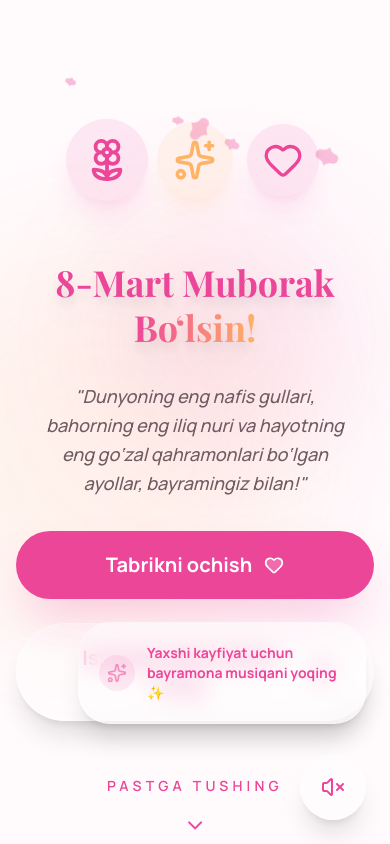
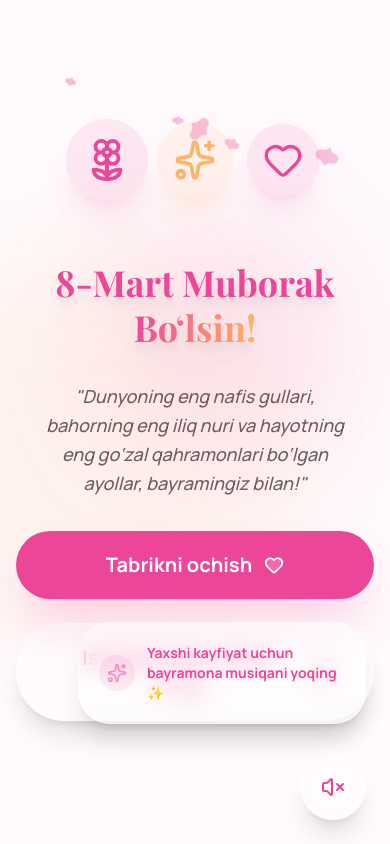
Before and after one commit to rustamjon26/womens-day, a React (Vite) app: page / in a window 390 px wide. Shown: the top 844 px of the page. Built offline with nearby package versions, Linux system fonts and the light colour scheme; a web font is replaced by a local one.

Commit message:
Hide hero scroll indicator on mobile

```diff
--- a/src/components/Hero.tsx
+++ b/src/components/Hero.tsx
@@ -84,7 +84,7 @@ const Hero: React.FC = () => {
         initial={{ opacity: 0 }}
         animate={{ opacity: 1 }}
         transition={{ delay: 2 }}
-        className="absolute bottom-4 left-1/2 -translate-x-1/2 text-primary flex flex-col items-center gap-2"
+        className="absolute bottom-10 left-1/2 -translate-x-1/2 text-primary hidden sm:flex flex-col items-center gap-2"
       >
         <p className="text-sm font-semibold uppercase tracking-[0.3em]">
           Pastga tushing
```
